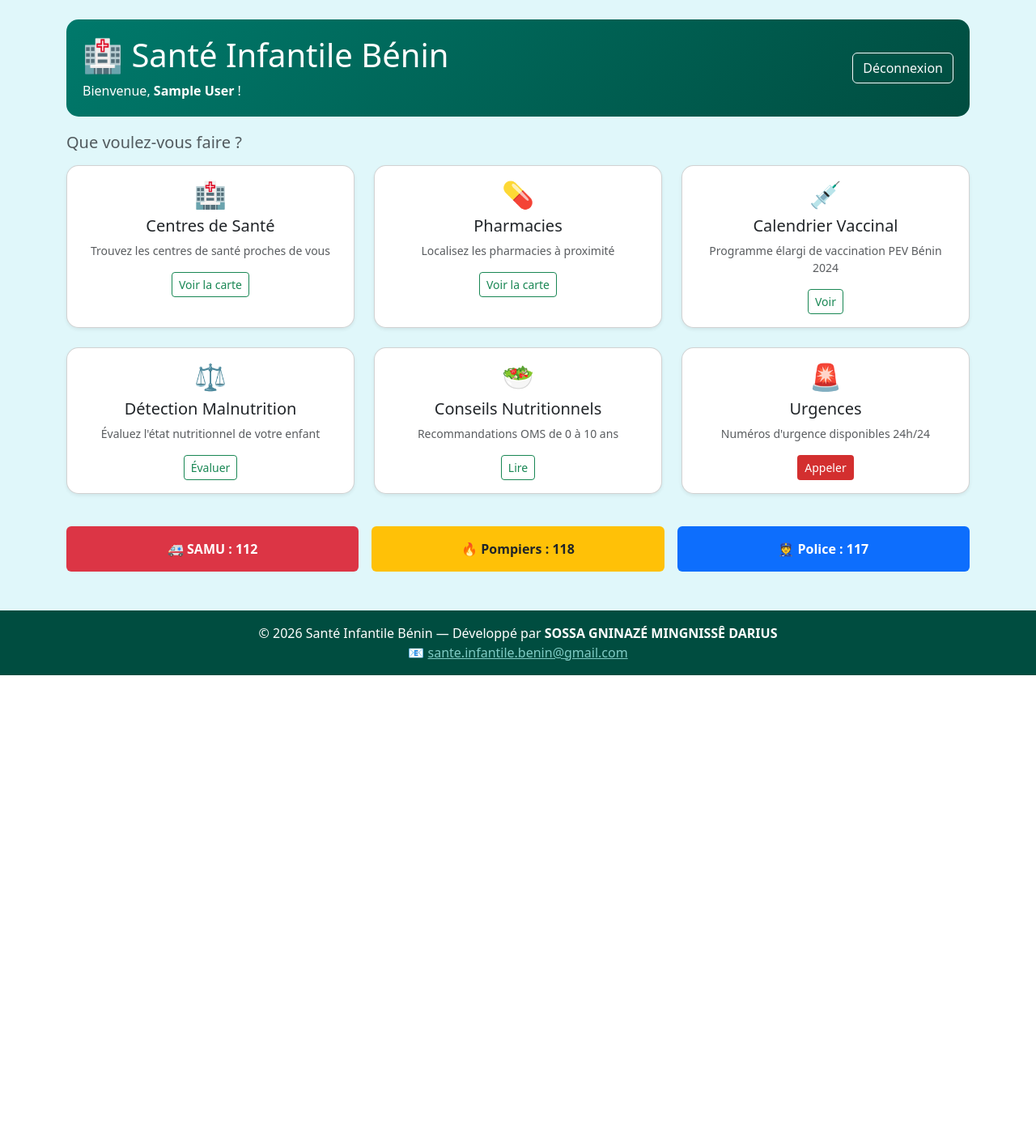
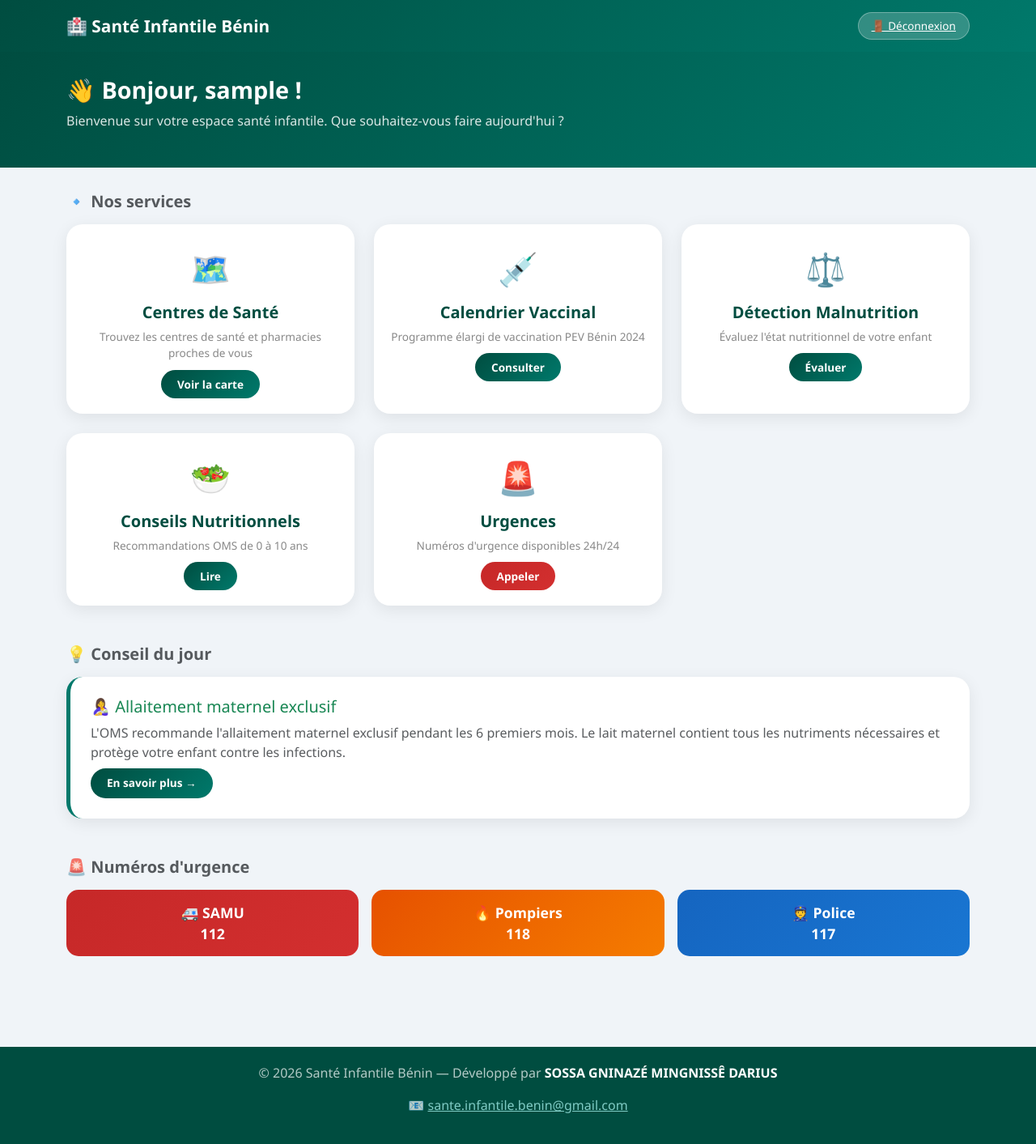
Before and after one commit to sosak98/sante-infantile-benin, a Django app: template accounts/templates/accounts/dashboard.html in a window 1280 px wide. Shown: the whole page at 81% size. Before the commit the page ends 834 px from the top, so only its background shows below. Run offline with Django 5.2, Linux system fonts and the light colour scheme; the template is opened without the code that fills it, so the values that code supplies are empty; the visitor is signed in with stand-in values (Sample User, id 1).

Commit message:
Dashboard amélioré

```diff
--- a/accounts/templates/accounts/dashboard.html
+++ b/accounts/templates/accounts/dashboard.html
@@ -6,123 +6,244 @@
     <title>Dashboard - Santé Infantile Bénin</title>
     <link href="https://cdn.jsdelivr.net/npm/bootstrap@5.3.0/dist/css/bootstrap.min.css" rel="stylesheet">
     <style>
-        body { background: #e0f7fa; }
-        .card-hover:hover { transform: translateY(-5px); transition: 0.3s; box-shadow: 0 8px 20px rgba(0,0,0,0.15) !important; }
-        .btn-urgent { background-color: #d32f2f; color: white; }
-        .btn-urgent:hover { background-color: #b71c1c; color: white; }
-        .card { border-radius: 15px; }
-        .header-section { background: linear-gradient(135deg, #00796b, #004d40); color: white; border-radius: 15px; padding: 20px; margin-bottom: 20px; }
+        * { margin: 0; padding: 0; box-sizing: border-box; }
+        body { background: #f0f4f8; font-family: 'Segoe UI', sans-serif; }
+
+        /* NAVBAR */
+        .navbar-custom {
+            background: linear-gradient(135deg, #004d40, #00796b);
+            padding: 15px 0;
+            box-shadow: 0 2px 20px rgba(0,0,0,0.2);
+        }
+        .navbar-brand-custom {
+            font-size: 1.3rem;
+            font-weight: 800;
+            color: white !important;
+        }
+        .btn-logout {
+            background: rgba(255,255,255,0.2);
+            color: white;
+            border: 1px solid rgba(255,255,255,0.3);
+            border-radius: 20px;
+            padding: 6px 16px;
+            font-size: 0.85rem;
+            transition: 0.3s;
+        }
+        .btn-logout:hover {
+            background: rgba(255,255,255,0.3);
+            color: white;
+        }
+
+        /* WELCOME SECTION */
+        .welcome-section {
+            background: linear-gradient(135deg, #004d40, #00796b);
+            color: white;
+            padding: 30px 0;
+            margin-bottom: 30px;
+        }
+        .welcome-section h2 { font-weight: 800; font-size: 1.8rem; }
+        .welcome-section p { opacity: 0.85; }
+
+        /* FEATURE CARDS */
+        .feature-card {
+            background: white;
+            border: none;
+            border-radius: 20px;
+            padding: 25px 20px;
+            text-align: center;
+            box-shadow: 0 5px 20px rgba(0,0,0,0.08);
+            transition: 0.3s;
+            height: 100%;
+            cursor: pointer;
+            text-decoration: none;
+            display: block;
+            color: inherit;
+        }
+        .feature-card:hover {
+            transform: translateY(-8px);
+            box-shadow: 0 15px 40px rgba(0,0,0,0.15);
+            color: inherit;
+        }
+        .feature-icon {
+            font-size: 2.5rem;
+            margin-bottom: 12px;
+            display: block;
+        }
+        .feature-card h5 {
+            color: #004d40;
+            font-weight: 700;
+            margin-bottom: 8px;
+        }
+        .feature-card p {
+            color: #888;
+            font-size: 0.85rem;
+            margin-bottom: 15px;
+        }
+        .btn-feature {
+            background: linear-gradient(135deg, #004d40, #00796b);
+            color: white;
+            border: none;
+            border-radius: 20px;
+            padding: 8px 20px;
+            font-size: 0.85rem;
+            font-weight: 600;
+            transition: 0.3s;
+        }
+        .btn-feature:hover {
+            transform: translateY(-2px);
+            color: white;
+        }
+        .btn-urgence {
+            background: linear-gradient(135deg, #c62828, #d32f2f);
+            color: white;
+            border: none;
+            border-radius: 20px;
+            padding: 8px 20px;
+            font-size: 0.85rem;
+            font-weight: 600;
+        }
+
+        /* URGENCES */
+        .urgence-card {
+            border-radius: 15px;
+            padding: 15px;
+            text-align: center;
+            color: white;
+            font-weight: 700;
+            font-size: 1.1rem;
+        }
+        .urgence-samu { background: linear-gradient(135deg, #c62828, #d32f2f); }
+        .urgence-pompiers { background: linear-gradient(135deg, #e65100, #f57c00); }
+        .urgence-police { background: linear-gradient(135deg, #1565c0, #1976d2); }
+
+        /* CONSEIL DU JOUR */
+        .conseil-card {
+            background: white;
+            border-radius: 20px;
+            padding: 25px;
+            box-shadow: 0 5px 20px rgba(0,0,0,0.08);
+            border-left: 5px solid #00796b;
+        }
+
+        /* FOOTER */
+        footer {
+            background: #004d40;
+            color: rgba(255,255,255,0.7);
+            text-align: center;
+            padding: 20px;
+            margin-top: 40px;
+        }
+        footer strong { color: white; }
+        footer a { color: #80cbc4; }
     </style>
 </head>
 <body>
-    <div class="container mt-4">
 
-        <!-- Header -->
-        <div class="header-section d-flex justify-content-between align-items-center">
-            <div>
-                <h1>🏥 Santé Infantile Bénin</h1>
-                <p class="mb-0">Bienvenue, <strong>{{ user.first_name }} {{ user.last_name }}</strong> !</p>
-            </div>
-            <a href="{% url 'logout' %}" class="btn btn-outline-light">Déconnexion</a>
+    <!-- NAVBAR -->
+    <nav class="navbar-custom">
+        <div class="container d-flex justify-content-between align-items-center">
+            <span class="navbar-brand-custom">🏥 Santé Infantile Bénin</span>
+            <a href="{% url 'logout' %}" class="btn-logout">🚪 Déconnexion</a>
         </div>
+    </nav>
 
-        <!-- Menu principal -->
-        <h5 class="text-muted mb-3">Que voulez-vous faire ?</h5>
-        <div class="row g-4">
+    <!-- WELCOME -->
+    <section class="welcome-section">
+        <div class="container">
+            <h2>👋 Bonjour, {{ user.username }} !</h2>
+            <p>Bienvenue sur votre espace santé infantile. Que souhaitez-vous faire aujourd'hui ?</p>
+        </div>
+    </section>
+
+    <div class="container pb-5">
+
+        <!-- FEATURE CARDS -->
+        <h5 class="text-muted mb-3 fw-bold">🔹 Nos services</h5>
+        <div class="row g-4 mb-5">
 
             <div class="col-md-4 col-sm-6">
-                <div class="card text-center card-hover shadow-sm h-100">
-                    <div class="card-body">
-                        <h2>🏥</h2>
-                        <h5 class="card-title">Centres de Santé</h5>
-                        <p class="text-muted small">Trouvez les centres de santé proches de vous</p>
-                        <a href="{% url 'carte' %}" class="btn btn-sm btn-outline-success">Voir la carte</a>
-                    </div>
-                </div>
+                <a href="{% url 'carte' %}" class="feature-card">
+                    <span class="feature-icon">🗺️</span>
+                    <h5>Centres de Santé</h5>
+                    <p>Trouvez les centres de santé et pharmacies proches de vous</p>
+                    <span class="btn-feature">Voir la carte</span>
+                </a>
             </div>
 
             <div class="col-md-4 col-sm-6">
-                <div class="card text-center card-hover shadow-sm h-100">
-                    <div class="card-body">
-                        <h2>💊</h2>
-                        <h5 class="card-title">Pharmacies</h5>
-                        <p class="text-muted small">Localisez les pharmacies à proximité</p>
-                        <a href="{% url 'carte' %}" class="btn btn-sm btn-outline-success">Voir la carte</a>
-                    </div>
-                </div>
+                <a href="{% url 'calendrier_vaccinal' %}" class="feature-card">
+                    <span class="feature-icon">💉</span>
+                    <h5>Calendrier Vaccinal</h5>
+                    <p>Programme élargi de vaccination PEV Bénin 2024</p>
+                    <span class="btn-feature">Consulter</span>
+                </a>
             </div>
 
             <div class="col-md-4 col-sm-6">
-                <div class="card text-center card-hover shadow-sm h-100">
-                    <div class="card-body">
-                        <h2>💉</h2>
-                        <h5 class="card-title">Calendrier Vaccinal</h5>
-                        <p class="text-muted small">Programme élargi de vaccination PEV Bénin 2024</p>
-                        <a href="{% url 'calendrier_vaccinal' %}" class="btn btn-sm btn-outline-success">Voir</a>
-                    </div>
-                </div>
+                <a href="{% url 'detection_malnutrition' %}" class="feature-card">
+                    <span class="feature-icon">⚖️</span>
+                    <h5>Détection Malnutrition</h5>
+                    <p>Évaluez l'état nutritionnel de votre enfant</p>
+                    <span class="btn-feature">Évaluer</span>
+                </a>
             </div>
 
             <div class="col-md-4 col-sm-6">
-                <div class="card text-center card-hover shadow-sm h-100">
-                    <div class="card-body">
-                        <h2>⚖️</h2>
-                        <h5 class="card-title">Détection Malnutrition</h5>
-                        <p class="text-muted small">Évaluez l'état nutritionnel de votre enfant</p>
-                        <a href="{% url 'detection_malnutrition' %}" class="btn btn-sm btn-outline-success">Évaluer</a>
-                    </div>
-                </div>
+                <a href="{% url 'conseils_nutritionnels' %}" class="feature-card">
+                    <span class="feature-icon">🥗</span>
+                    <h5>Conseils Nutritionnels</h5>
+                    <p>Recommandations OMS de 0 à 10 ans</p>
+                    <span class="btn-feature">Lire</span>
+                </a>
             </div>
 
             <div class="col-md-4 col-sm-6">
-                <div class="card text-center card-hover shadow-sm h-100">
-                    <div class="card-body">
-                        <h2>🥗</h2>
-                        <h5 class="card-title">Conseils Nutritionnels</h5>
-                        <p class="text-muted small">Recommandations OMS de 0 à 10 ans</p>
-                        <a href="{% url 'conseils_nutritionnels' %}" class="btn btn-sm btn-outline-success">Lire</a>
-                    </div>
-                </div>
-            </div>
-
-            <div class="col-md-4 col-sm-6">
-                <div class="card text-center card-hover shadow-sm h-100">
-                    <div class="card-body">
-                        <h2>🚨</h2>
-                        <h5 class="card-title">Urgences</h5>
-                        <p class="text-muted small">Numéros d'urgence disponibles 24h/24</p>
-                        <a href="tel:117" class="btn btn-sm btn-urgent">Appeler</a>
-                    </div>
-                </div>
+                <a href="tel:112" class="feature-card">
+                    <span class="feature-icon">🚨</span>
+                    <h5>Urgences</h5>
+                    <p>Numéros d'urgence disponibles 24h/24</p>
+                    <span class="btn-urgence">Appeler</span>
+                </a>
             </div>
 
         </div>
 
-        <!-- Numéros d'urgence -->
-        <div class="row mt-4 mb-5 g-3">
-    <div class="col-md-4">
-        <div class="bg-danger text-white p-3 rounded text-center">
-            <strong>🚑 SAMU : 112</strong>
+        <!-- CONSEIL DU JOUR -->
+        <h5 class="text-muted mb-3 fw-bold">💡 Conseil du jour</h5>
+        <div class="conseil-card mb-5">
+            <h5 class="text-success">🤱 Allaitement maternel exclusif</h5>
+            <p class="text-muted mb-2">L'OMS recommande l'allaitement maternel exclusif pendant les 6 premiers mois. Le lait maternel contient tous les nutriments nécessaires et protège votre enfant contre les infections.</p>
+            <a href="{% url 'conseils_nutritionnels' %}" class="btn-feature btn">En savoir plus →</a>
         </div>
+
+        <!-- URGENCES -->
+        <h5 class="text-muted mb-3 fw-bold">🚨 Numéros d'urgence</h5>
+        <div class="row g-3 mb-4">
+            <div class="col-4">
+                <div class="urgence-card urgence-samu">
+                    🚑 SAMU<br>112
+                </div>
+            </div>
+            <div class="col-4">
+                <div class="urgence-card urgence-pompiers">
+                    🔥 Pompiers<br>118
+                </div>
+            </div>
+            <div class="col-4">
+                <div class="urgence-card urgence-police">
+                    👮 Police<br>117
+                </div>
+            </div>
+        </div>
+
     </div>
-    <div class="col-md-4">
-        <div class="bg-warning text-dark p-3 rounded text-center">
-            <strong>🔥 Pompiers : 118</strong>
-        </div>
-    </div>
-    <div class="col-md-4">
-        <div class="bg-primary text-white p-3 rounded text-center">
-            <strong>👮 Police : 117</strong>
-        </div>
-    </div>
-</div>
-    </div>
+
+    <!-- FOOTER -->
+    <footer>
+        <p>© 2026 Santé Infantile Bénin — Développé par <strong>SOSSA GNINAZÉ MINGNISSÊ DARIUS</strong></p>
+        <p>📧 <a href="mailto:sante.infantile.benin@gmail.com">sante.infantile.benin@gmail.com</a></p>
+    </footer>
+
     <script src="https://cdn.jsdelivr.net/npm/bootstrap@5.3.0/dist/js/bootstrap.bundle.min.js"></script>
-
-    <!-- Footer -->
-    <footer class="text-center py-3 mt-4" style="background-color: #004d40; color: white;">
-        <p class="mb-0">© 2026 Santé Infantile Bénin — Développé par <strong>SOSSA GNINAZÉ MINGNISSÊ DARIUS</strong></p>
-        <p class="mb-0">📧 <a href="mailto:sante.infantile.benin@gmail.com" style="color: #80cbc4;">sante.infantile.benin@gmail.com</a></p>
-    </footer>
 </body>
 </html>
```
